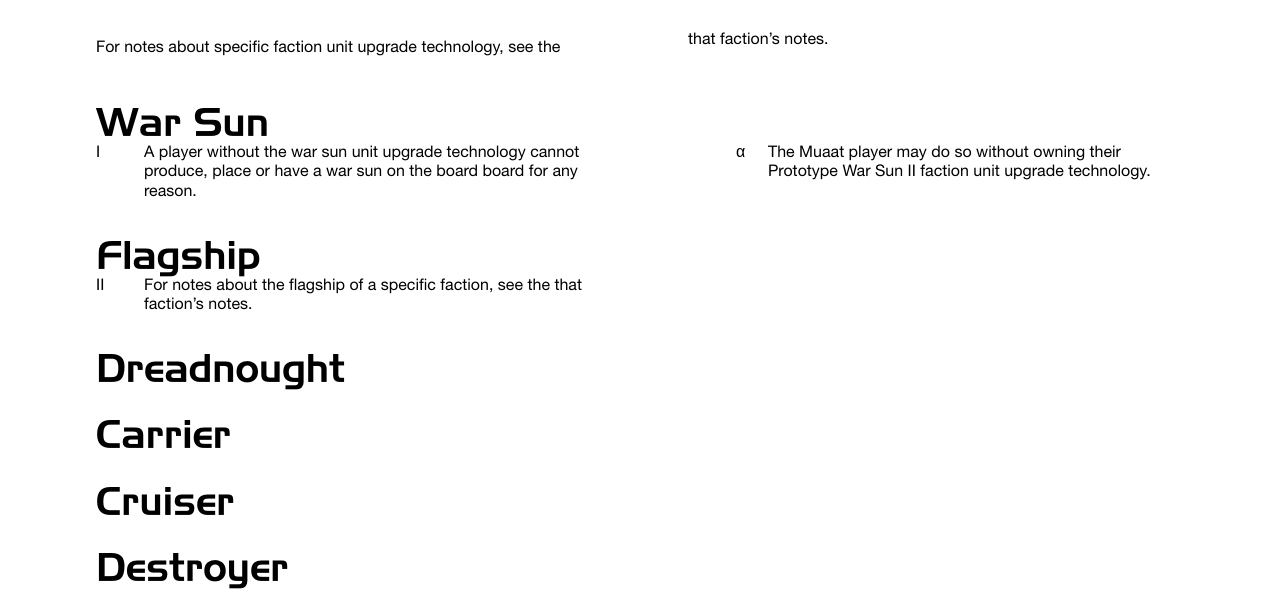
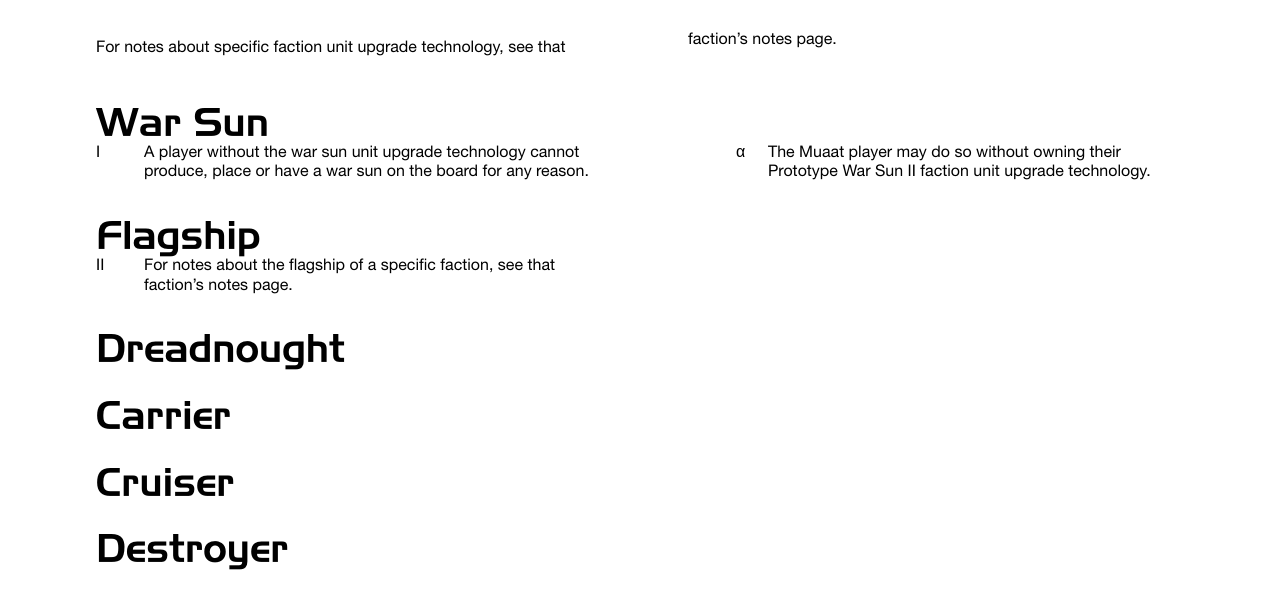
Before and after one commit to bradleysigma/tirules, a PHP site: page /C_units in a window 1280 px wide. Shown: the part 202-791 px from the top of the page. Run offline with PHP 8.4, Linux system fonts and the light colour scheme.

Commit message:
fixes to component notes

```diff
--- a/C_promissory_notes.php
+++ b/C_promissory_notes.php
@@ -6,7 +6,7 @@
     <ol class="note">
     <li>An <i>Alliance</i> must be played by the receiving player as soon as it is received. It cannot be kept secret.</li>
     <ol><li>If the active player receives an <i>Alliance</i>, they cannot then attempt to trade it with another player. It must be played immediately.</li></ol>
-    <li><i>Alliance</i> is returned when the system is activated, even if the active player will perform no hostiles acts towards the other player this turn.</li>
+    <li><i>Alliance</i> is returned when the system is activated, even if the active player will perform no hostile acts towards the other player this turn.</li>
     <li>If an effect other than activating a system during a tactical action places a command counter in a system with the other player&rsquo;s units (for example, the primary ability of the <i>Diplomacy</i> strategy card), this will not cause <i>Alliance</i> to be returned.</li>
     <li>Activating a system containing only a player&rsquo;s structures will still cause their <i>Alliance</i> to be returned.</li>
     <li>For notes about a commander of a specific faction, see that faction&rsquo;s notes page.</li>
@@ -25,14 +25,14 @@
     <ol class="note">
     <li>A player may still use their faction technology abilities after their <i>Political Secret</i> has been played.</li>
     <li>If an agenda is discarded, each <i>Political Secret</i> that has been played is returned. The affected players may vote on the next agenda as normal.</li>
-    <li>The effect of <i>Political Secret</i>  does not stop a player from using their passive faction ability, only the abilities that player may choose to use.</li>
+    <li>The effect of <i>Political Secret</i> does not stop a player from using their passive faction ability, only the abilities that player may choose to use.</li>
     </ol>
 
 <h1>Support For The Throne</h1>
     <ol class="note">
     <li>A <i>Support For The Throne</i> must be played by the receiving player as soon as it is received. It cannot be kept secret.</li>
     <ol><li>If the active player receives a <i>Support For The Throne</i>, they cannot then attempt to trade it with another player. It must be played immediately.</li></ol>
-    <li><i>Support For The Throne</i> is returned when the system is activated, even if the active player will perform no hostiles acts towards the other player this turn.</li>
+    <li><i>Support For The Throne</i> is returned when the system is activated, even if the active player will perform no hostile acts towards the other player this turn.</li>
     <li>If an effect other than activating a system during a tactical action places a command counter in a system with the other player&rsquo;s units (for example, the primary ability of the <i>Diplomacy</i> strategy card), this will not cause <i>Support For The Throne</i> to be returned.</li>
     <li>Activating a system containing only a player&rsquo;s structures will still cause their <i>Support For The Throne</i> to be returned.</li>
     <li>If two players trade their <i>Support For The Throne</i> to one another simultaneously, the active player will be the first to gain a victory point.</li>
--- a/C_units.php
+++ b/C_units.php
@@ -1,16 +1,16 @@
 <?php include "prefix.php"?>
 <header>Units</header>
 <article>
-<p>For notes about specific faction unit upgrade technology, see the that faction&rsquo;s notes.</p>
+<p>For notes about specific faction unit upgrade technology, see that faction&rsquo;s notes page.</p>
 <h1>War Sun</h1>
     <ol class="note">
-    <li>A player without the war sun unit upgrade technology cannot produce, place or have a war sun on the board board for any reason.</li>
+    <li>A player without the war sun unit upgrade technology cannot produce, place or have a war sun on the board for any reason.</li>
     <ol><li>The Muaat player may do so without owning their Prototype War Sun II faction unit upgrade technology.</li></ol>
     </ol>
 
 <h1>Flagship</h1>
     <ol class="note">
-    <li>For notes about the flagship of a specific faction, see the that faction&rsquo;s notes.</li>
+    <li>For notes about the flagship of a specific faction, see that faction&rsquo;s notes page.</li>
     </ol>
 
 <h1>Dreadnought</h1>
```
Also changed, not shown: C_technology.php (+4 -6 lines).
